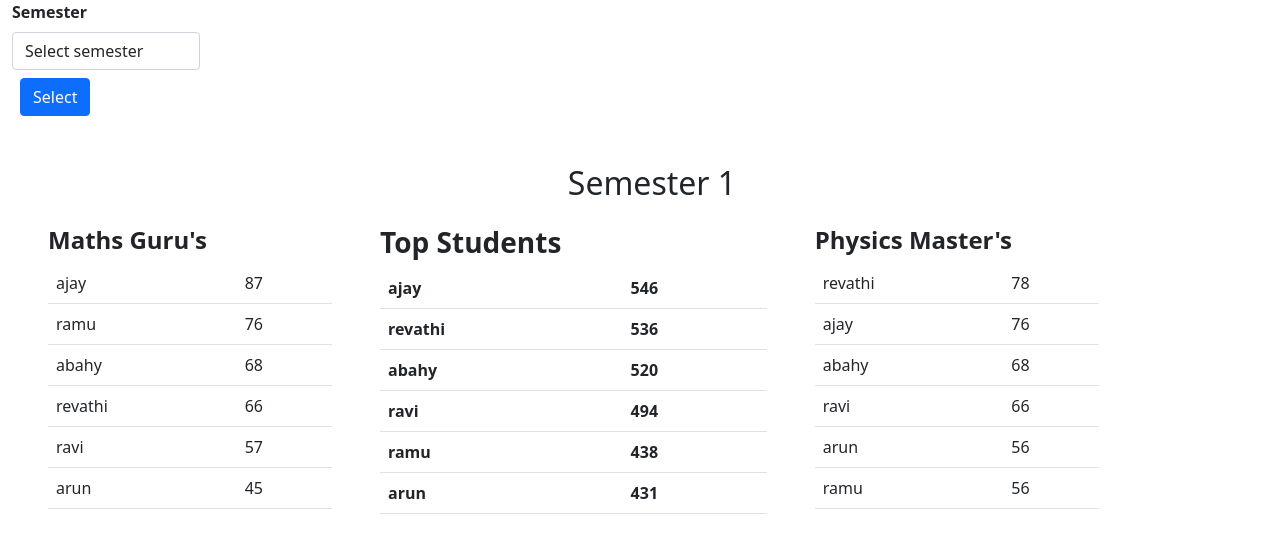
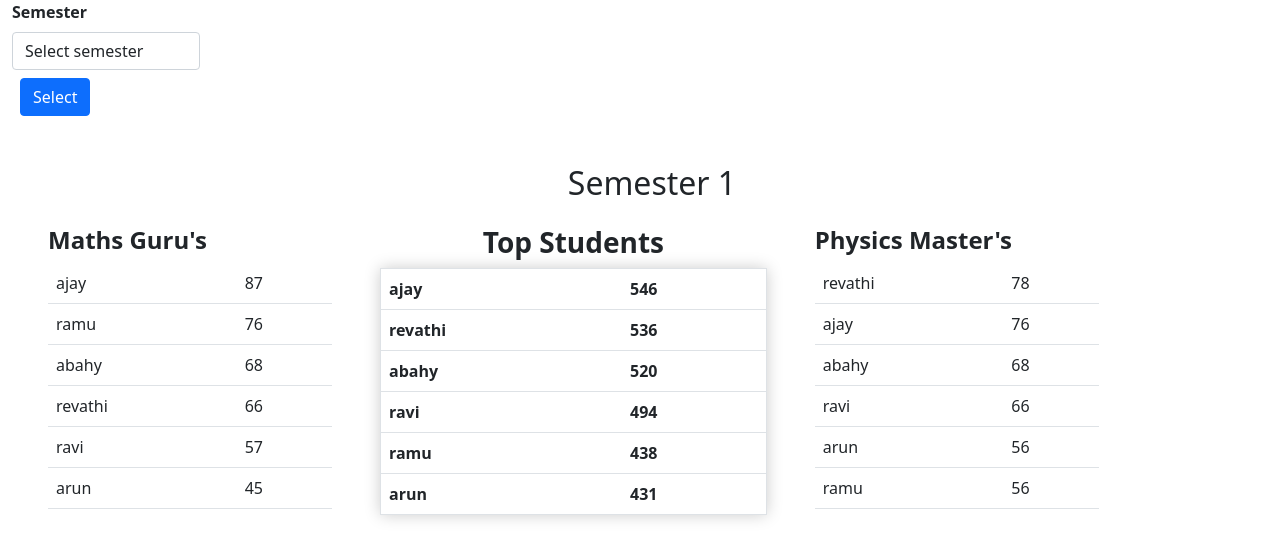
Before and after one commit to RahulNandhu/mark_list, a Django app: page / in a window 1280 px wide. Shown: the part 56-615 px from the top of the page. Run offline with Django 5.2, Linux system fonts and the light colour scheme; data comes from the database, SQL or seed files in the repository.

Commit message:
box-element added

```diff
--- /dev/null
+++ b/static/css/style.css
@@ -0,0 +1,7 @@
+.box-element
+{
+	box-shadow:hsl(0, 0%, 80%) 0 0 16px;
+	background-color: #fff;
+	border-radius: 4px;
+	padding: 10px;
+}
--- a/templates/Home.html
+++ b/templates/Home.html
@@ -48,12 +48,12 @@
     </div>
 
     <div class="col-md-4 ms-4 fw-bold">
-        <h3 class="fw-bold">Top Students</h3>
+        <h3 class="fw-bold text-center">Top Students</h3>
         <div>
 
-            <table class="table">
+            <table class="table box-element">
                 {% for i in T3 %}
-                <tr>
+                <tr class="border border-1">
                     <td>{{i.student__Name}}</td>
                     <td>{{i.total_marks}}</td>
                 </tr>
--- a/templates/base.html
+++ b/templates/base.html
@@ -5,6 +5,7 @@
     <meta charset="UTF-8">
     <title>Title</title>
     <link href="https://cdn.jsdelivr.net/npm/bootstrap@5.0.2/dist/css/bootstrap.min.css" rel="stylesheet" integrity="sha384-EVSTQN3/azprG1Anm3QDgpJLIm9Nao0Yz1ztcQTwFspd3yD65VohhpuuCOmLASjC" crossorigin="anonymous">
+    <link rel="stylesheet" type="text/css" href="{% static 'css/style.css' %}">
 </head>
 <body>
 <script src="https://cdn.jsdelivr.net/npm/@popperjs/core@2.9.2/dist/umd/popper.min.js" integrity="sha384-IQsoLXl5PILFhosVNubq5LC7Qb9DXgDA9i+tQ8Zj3iwWAwPtgFTxbJ8NT4GN1R8p" crossorigin="anonymous"></script>
```
